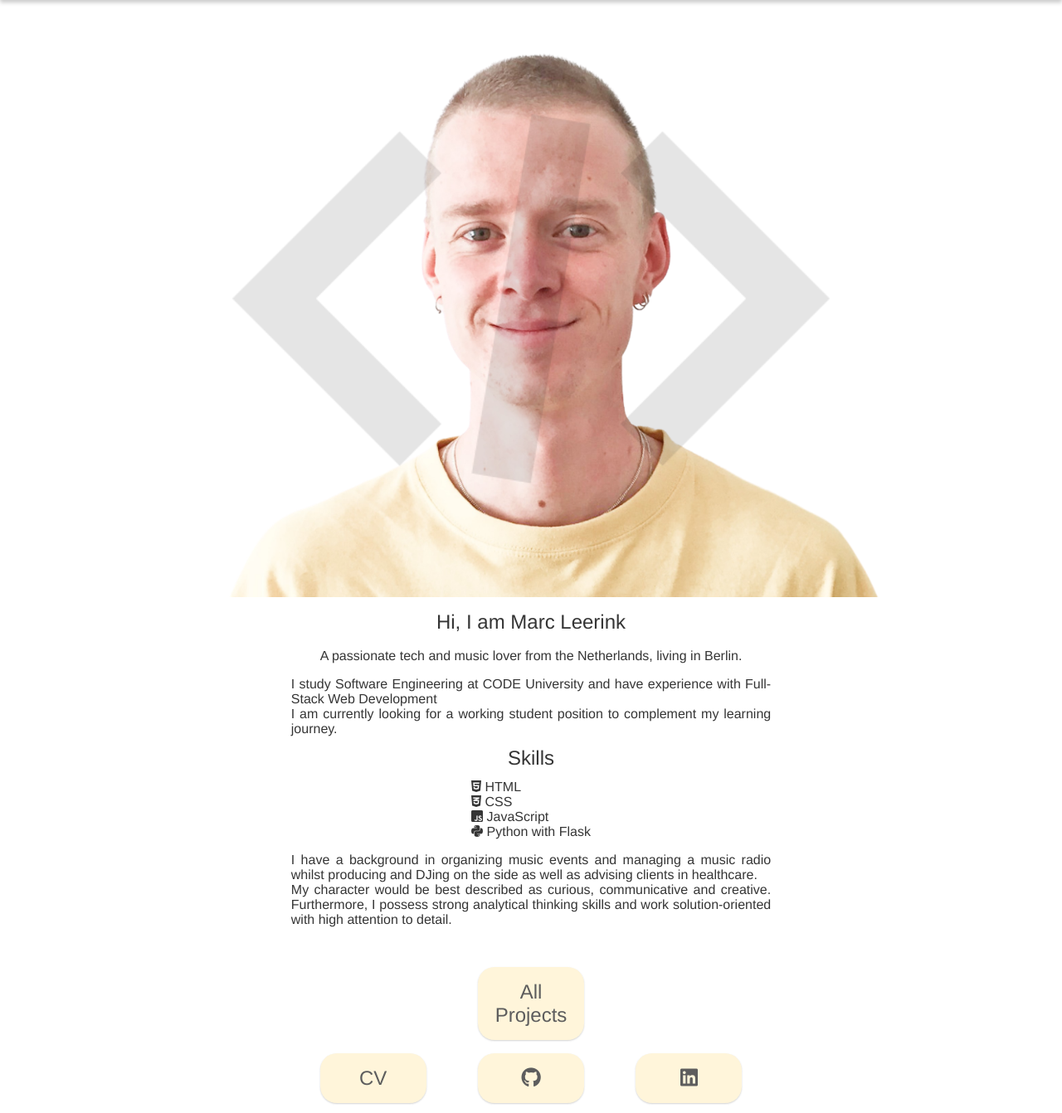
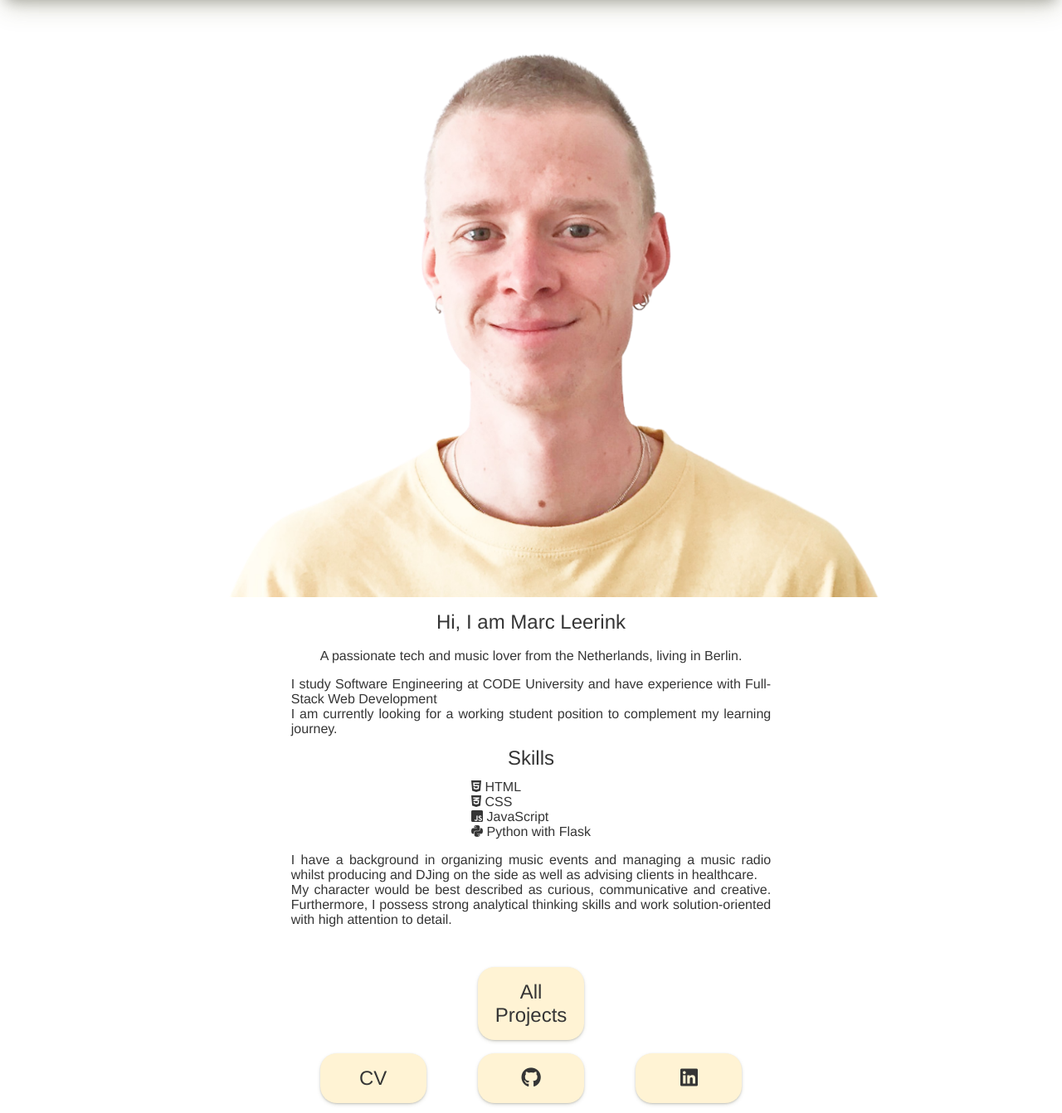
Before and after one commit to marcleerink/portfolio-website, a Flask app: page /software-engineer in a window 1280 px wide. Shown: the part 107-1449 px from the top of the page at 83% size. Run offline with Flask 2, Linux system fonts and the light colour scheme; data that the repository does not hold is empty; some web fonts are replaced.

Commit message:
shadow update

```diff
--- a/app/static/css/form.css
+++ b/app/static/css/form.css
@@ -15,7 +15,7 @@
     border-radius: 20px;
     font-size: min(4vw, 20px);
     background-color: var(--secondary-color);
-    box-shadow: 0 4px 5px var(--primary-shadow);
+    box-shadow: var(--primary-shadow);
 }
 
 ul {
--- a/app/static/css/main.css
+++ b/app/static/css/main.css
@@ -9,11 +9,12 @@
   --normal-font: 400;
   --bold-font: 500;
   --bolder-font: 700;
-  --bg-color: #fcfcfc;
+  --bg-color: rgb(252, 252, 250);
   --primary-color: #353535;
-  --secondary-color: rgb(255, 243, 210);
-  --primary-shadow: rgb(201, 201, 201);
-  --secondary-shadow: rgb(189, 178, 142);
+  --secondary-color: rgb(255, 243, 212);
+  --primary-shadow: rgba(93, 93, 50, 0.25) 0px 13px 27px -5px, rgba(0, 0, 0, 0.3) 0px 8px 16px -8px;
+  --secondary-shadow: rgba(92, 93, 50, 0.25) 0px 2px 5px -1px, rgba(0, 0, 0, 0.3) 0px 1px 3px -1px;
+  --third-shadow: rgba(92, 93, 50, 0.25) 0px 50px 100px -20px, rgba(0, 0, 0, 0.3) 0px 30px 60px -30px, rgba(10, 37, 64, 0.35) 0px -2px 6px 0px inset;
   --hover-color:black;
   --bottom-margin: 16px;
   --bottom-margin-2: 12px;
@@ -125,7 +126,7 @@ button {
     justify-content: space-between;
     padding: 12px;
     background-color: var(--bg-color);
-    box-shadow: 0 3px 5px var(--primary-shadow);
+    box-shadow:var(--primary-shadow);
 }
 
 .header {
@@ -280,9 +281,9 @@ button {
     background-color: var(--secondary-color);
     border-radius: 20px;
     width: max(50vw, 24px);
-    opacity: 0.8;
+
     cursor: pointer;
-    box-shadow: 0 1px 2px var(--primary-shadow);
+    box-shadow:var(--secondary-shadow);
 }
     .button2:hover, .button2:active, .out_button:hover, .out_button:active {
         transform: var(--transform);
--- a/app/static/css/projects.css
+++ b/app/static/css/projects.css
@@ -17,7 +17,7 @@
     padding:16px;
     overflow:hidden;
     background-color: var(--secondary-color);
-    box-shadow: 0 4px 5px var(--primary-shadow);
+    box-shadow: var(--primary-shadow);
     border-radius:20px;
 }
 
--- a/app/static/css/software_engineer.css
+++ b/app/static/css/software_engineer.css
@@ -12,10 +12,10 @@
     background-repeat: no-repeat;
     background-size: contain;
     height: 100%;
-    opacity: 0.1    ;
+    opacity: 0.0    ;
 }
     .main_background2:hover, .main_background2:active {
-        opacity: 0.0;
+        opacity: 0.1;
         transform: var(--transform);
         transition: var(--transition);
     }
@@ -82,7 +82,7 @@
         padding:16px;
         border-radius: 20px;
         background-color: var(--secondary-color);
-        box-shadow: 0 4px 5px var(--primary-shadow);
+        box-shadow: var(--third-shadow);
 
     }
         .project_contain:hover {
--- a/app/static/css/sound_artist.css
+++ b/app/static/css/sound_artist.css
@@ -15,7 +15,7 @@
     margin-top:12px;
     margin-bottom: 0px;
     border-radius: 10px;
-    box-shadow:8.0px 16.0px 16.0px var(--primary-shadow);
+    box-shadow:var(--third-shadow);
 }
 .sc-wrapper.active {
     display:flex;
```
